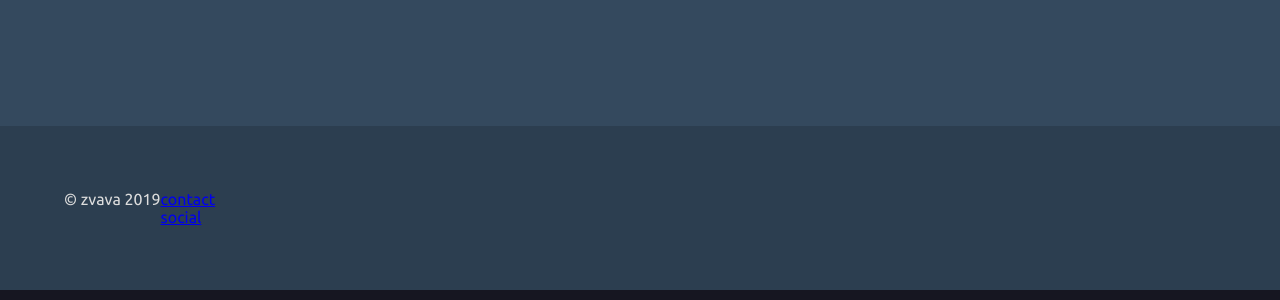
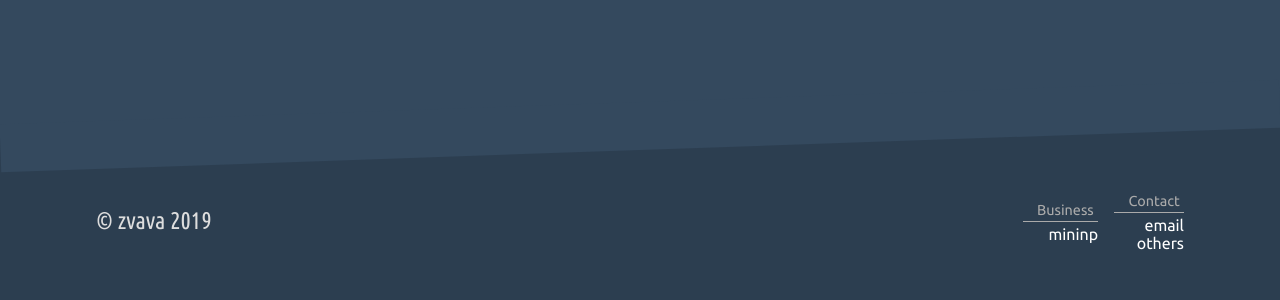
Before and after one commit to mininmobile/zvava.org, a plain HTML site: page index.html in a window 1280 px wide. Shown: the part 1474-1774 px from the top of the page. Drawn offline with Linux system fonts and the light colour scheme.

Commit message:
add sexy dividers

```diff
--- a/index.html
+++ b/index.html
@@ -23,11 +23,16 @@
 	</div>
 	<div class="footer">
 		<div class="half left">
-			<p>&copy; zvava 2019</p>
+			<p class="copyright">&copy; zvava 2019</p>
 		</div>
 		<div class="half right">
-			<p><a href="mailto:notminin@pm.me">contact</a></p>
-			<p><a href="https://minin.neocities.org/">social</a></p>
+			<div class="category">Business</div>
+			<p><a href="https://minin.neocities.org/productions">mininp</a></p>
+		</div>
+		<div class="half right">
+			<div class="category">Contact</div>
+			<p><a href="mailto:notminin@pm.me">email</a></p>
+			<p><a href="https://minin.neocities.org/">others</a></p>
 		</div>
 	</div>
 </body>
--- a/src/main.css
+++ b/src/main.css
@@ -39,11 +39,47 @@ p, h1, h2, h3, h4, h5, h6 {
 	font-weight: normal;
 }
 
+a {
+	color: white !important;
+	text-decoration: none;
+}
+
+/* dividers */
+
+.section.main + .section::before {
+	content: "";
+	width: 100%;
+	height: 3em;
+	background: #9c27b0;
+	display: block;
+	position: absolute;
+	top: -1.5em;
+	transform: rotate(2deg);
+}
+
+.section + .footer::before {
+	content: "";
+	width: 100%;
+	height: 3em;
+	background: #34495e;
+	display: block;
+	position: absolute;
+	top: -1.5em;
+	left: 0;
+	transform: rotate(-2deg);
+}
+
+/* sections */
+
 .section {
 	width: 100%;
 	height: 100vh;
 	position: relative;
 	background: #34495e;
+}
+
+.section.main {
+	background: #9c27b0;
 }
 
 .section .text {
@@ -54,15 +90,41 @@ p, h1, h2, h3, h4, h5, h6 {
 	align-items: center;
 	flex-direction: column;
 	font-size: 3em;
-	font-family: Ubuntu Condensed, sans-serif;
+	font-family: "Ubuntu Condensed", sans-serif;
 }
 
 .section .content {
 	padding: 6em;
 }
 
+/* footer */
+
 .footer {
-	padding: 4em;
+	padding: 4em 6em 3em;
 	background: #2c3e50;
 	display: flex;
+	align-items: center;
+	position: relative;
 }
+
+.footer .half.left {
+	flex: 1;
+}
+
+.footer .copyright {
+	font-family: "Ubuntu Condensed", sans-serif;
+	font-size: 1.5em;
+}
+
+.footer .half.right {
+	padding-left: 1em;
+	text-align: right;
+}
+
+.footer .category {
+	padding: 0.2em 0.3em 0.2em 1em;
+	margin-bottom: 0.2em;
+	color: #aaa;
+	font-size: 0.9em;
+	border-bottom: 1px solid #aaa;
+}
```
